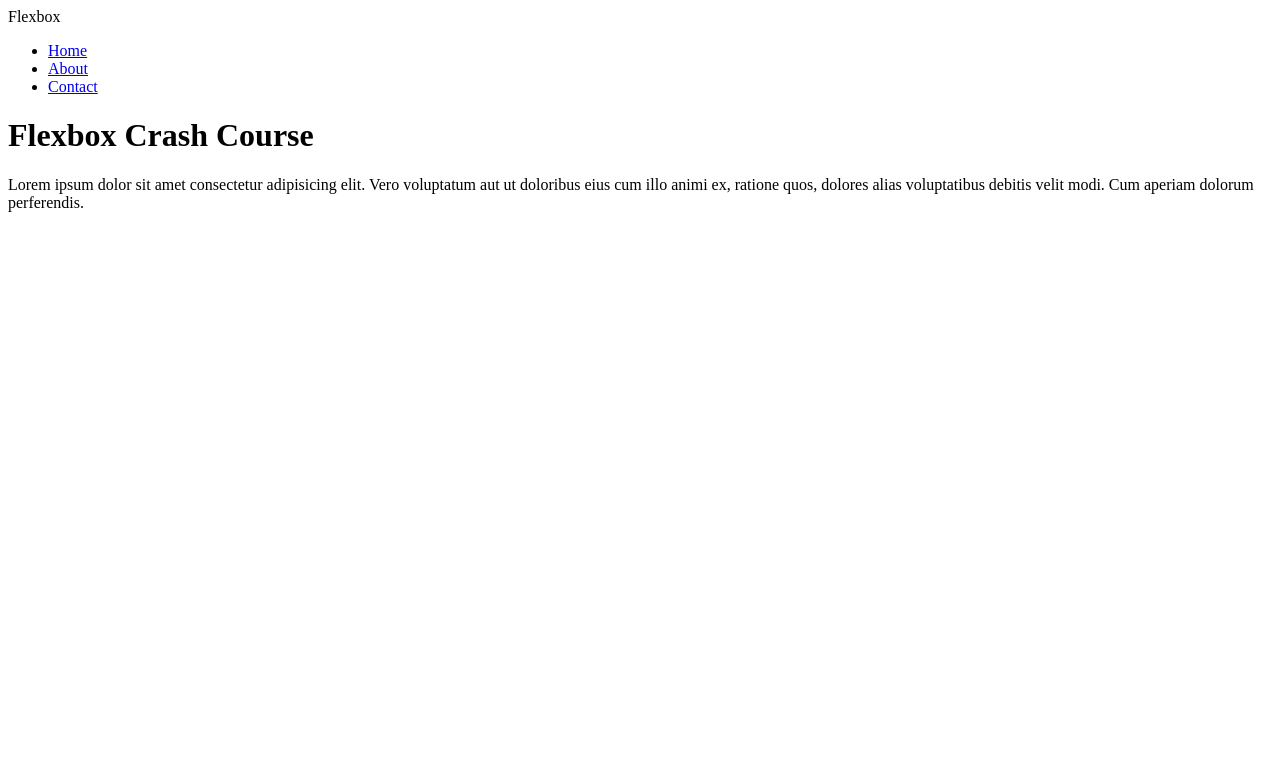
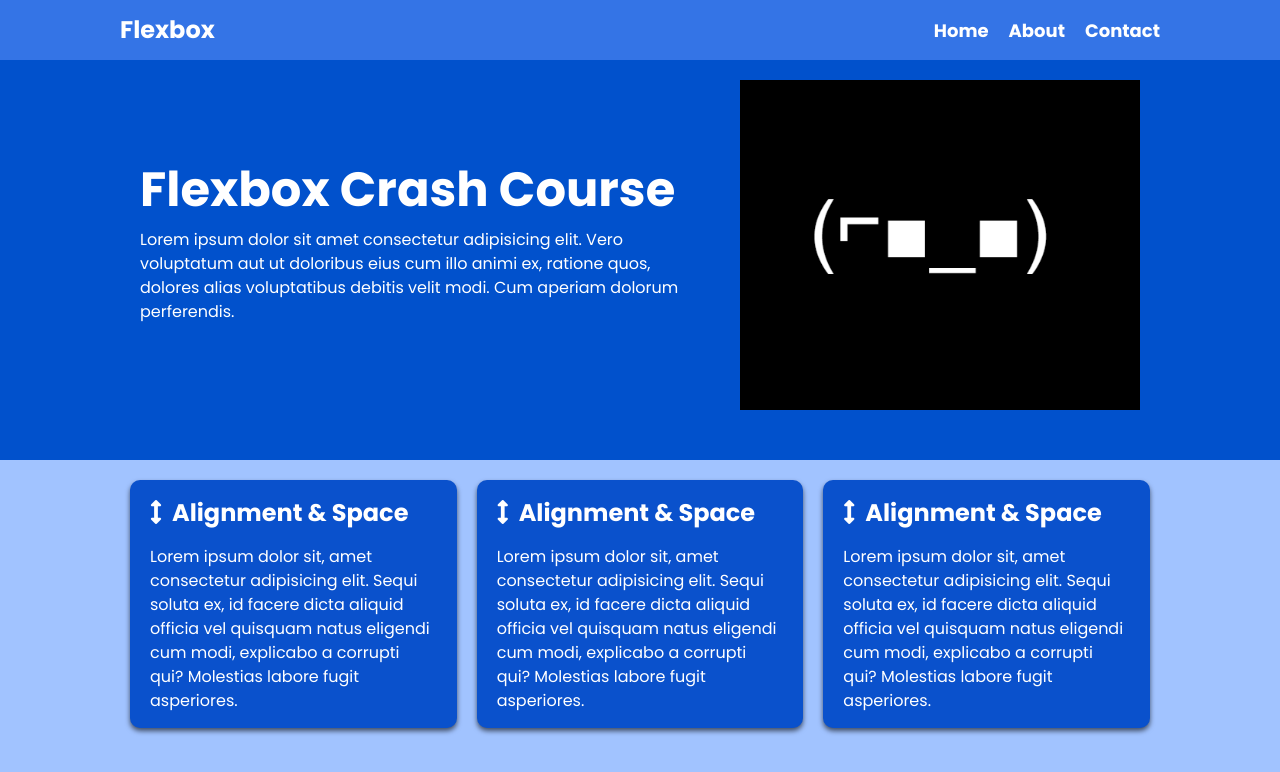
Before and after one commit to noice-noise/noice-webdev-labs, a plain HTML site: page flexbox/index.html in a window 1280 px wide. Drawn offline with Linux system fonts and the light colour scheme.

Commit message:
add: Core functionalities

```diff
--- a/flexbox/index.html
+++ b/flexbox/index.html
@@ -4,14 +4,23 @@
     <meta charset="UTF-8">
     <meta http-equiv="X-UA-Compatible" content="IE=edge">
     <meta name="viewport" content="width=device-width, initial-scale=1.0">
-    <link rel="stylesheet" href="stlye.css">
+    <link rel="stylesheet" href="style.css">
+    <link rel="stylesheet" href="https://use.fontawesome.com/releases/v5.15.4/css/all.css" integrity="sha384-DyZ88mC6Up2uqS4h/KRgHuoeGwBcD4Ng9SiP4dIRy0EXTlnuz47vAwmeGwVChigm" crossorigin="anonymous"/>
+
+    <link rel="preconnect" href="https://fonts.googleapis.com">
+    <link rel="preconnect" href="https://fonts.gstatic.com" crossorigin>
+    <link href="https://fonts.googleapis.com/css2?family=Poppins:ital,wght@0,400;0,700;0,900;1,400;1,700;1,900&display=swap" rel="stylesheet">
+
+
     <title>Flexbox Crash Course</title>
 </head>
 <body>
 
     <nav class="navbar">
         <div class="container">
-            <div class="logo">Flexbox</div>
+            <div class="logo">
+                Flexbox
+            </div>
             <ul class="nav">
                 <li>
                     <a href="#">Home</a>
@@ -28,14 +37,36 @@
 
     <header class="header">
         <div class="container">
-            <div>
+            <div class="title">
                 <h1>Flexbox Crash Course</h1>
                 <p>
                     Lorem ipsum dolor sit amet consectetur adipisicing elit. Vero voluptatum aut ut doloribus eius cum illo animi ex, ratione quos, dolores alias voluptatibus debitis velit modi. Cum aperiam dolorum perferendis.
                 </p>
             </div>
-            <img src="" alt="">
+            <img src="img/logo.png" alt="The Logo">
         </div>
     </header>
+    <section class="boxes">
+        <div class="container">
+            <div class="box">
+                <h2><i class="fas fa-arrows-alt-v"></i>Alignment & Space</h2>
+                <p>
+                    Lorem ipsum dolor sit, amet consectetur adipisicing elit. Sequi soluta ex, id facere dicta aliquid officia vel quisquam natus eligendi cum modi, explicabo a corrupti qui? Molestias labore fugit asperiores.
+                </p>
+            </div>
+            <div class="box">
+                <h2><i class="fas fa-arrows-alt-v"></i>Alignment & Space</h2>
+                <p>
+                    Lorem ipsum dolor sit, amet consectetur adipisicing elit. Sequi soluta ex, id facere dicta aliquid officia vel quisquam natus eligendi cum modi, explicabo a corrupti qui? Molestias labore fugit asperiores.
+                </p>
+            </div>
+            <div class="box">
+                <h2><i class="fas fa-arrows-alt-v"></i>Alignment & Space</h2>
+                <p>
+                    Lorem ipsum dolor sit, amet consectetur adipisicing elit. Sequi soluta ex, id facere dicta aliquid officia vel quisquam natus eligendi cum modi, explicabo a corrupti qui? Molestias labore fugit asperiores.
+                </p>
+            </div>
+        </div>
+    </section>
 </body>
 </html>
--- a/flexbox/style.css
+++ b/flexbox/style.css
@@ -5,42 +5,123 @@
 }
 
 body {
-    font-family: Arial, Helvetica, sans-serif;
+    font-family: 'Poppins', sans-serif;
+    font-size: 16px;
+    line-height: 1.5;
+    background-color: #a1c3ff;
+    color: #333;
 }
 
-.flex-container {
-    height: 500px;
-    display: flex;
-    background-color: #f4f4f4;
-    /* Specifies axis whether to respect ROW or COLUMN */
-    /* flex-direction: row;  */
-    /* Main-axis */
-    /* justify-content: center;  */
-    /* Cross-axis */
-    /* align-items: center;     */
+img {
+    max-width: 100%;
 }
 
-.item {
-    flex: 1 0;
-    height: 100px;
-    background: #254de4;
+h1,
+h2 {
+    margin-bottom: 14px;
+}
+
+.container {
+    max-width: 1100px;
+    margin: 0 auto;
+    padding: 0 30px;
+}
+
+.navbar {
+    background: #3474e6;
     color: #fff;
-    margin: 10px;
+    height: 60px;
+}
 
-    /* Center Item labels inside */
+.navbar .logo {
+    font-size: x-large;
+    font-weight: bold;
+}
+
+.navbar .container {
     display: flex;
-    justify-content: center;
+    justify-content: space-between;
+    align-items: center;
+    height: 100%;
+}
+
+.navbar a {
+    color: #fff;
+    text-decoration: none;
+    font-size: 18px;
+    font-weight: bold;
+}
+
+.navbar a:hover {
+    color: lightblue;
+}
+
+.navbar ul {
+    display: flex;
+}
+
+.navbar ul li {
+    margin-left: 20px;
+}
+
+.header {
+    background-color: #0151cc;
+    color: #fff;
+    min-height: 400px;
+}
+
+.header h1 {
+    font-size: 3rem;
+    font-weight: bold;
+    line-height: 1.0;
+}
+
+.header .container {
+    display: flex;
+    justify-content: space-between;
     align-items: center;
 }
 
-.item:nth-of-type(1) {
-
+.header .container .title,
+.header .container img {
+    margin: 20px;
 }
 
-.item:nth-of-type(2) {
-
+header img {
+    max-width: 400px;
 }
 
-.item:nth-of-type(3) {
+ul {
+    list-style: none;
+}
 
+.boxes .container {
+    display: flex;
+    justify-content: space-between;
 }
+
+.box {
+    flex: 1;
+    background: #0a51cc;
+    color: #fff;
+    border-radius: 10px;
+    margin: 20px 10px;
+    box-shadow: 0 3px 5px rgba(0, 0, 0, 0.6);
+    padding: 15px 20px;
+}
+
+.box i {
+    margin-right: 10px;
+}
+
+@media(max-width: 768px) {
+    .header .container {
+        flex-direction: column;
+        padding-top: 20px;
+        text-align: center;
+    }
+
+    .boxes .container {
+        display: block;
+    }
+}
```
